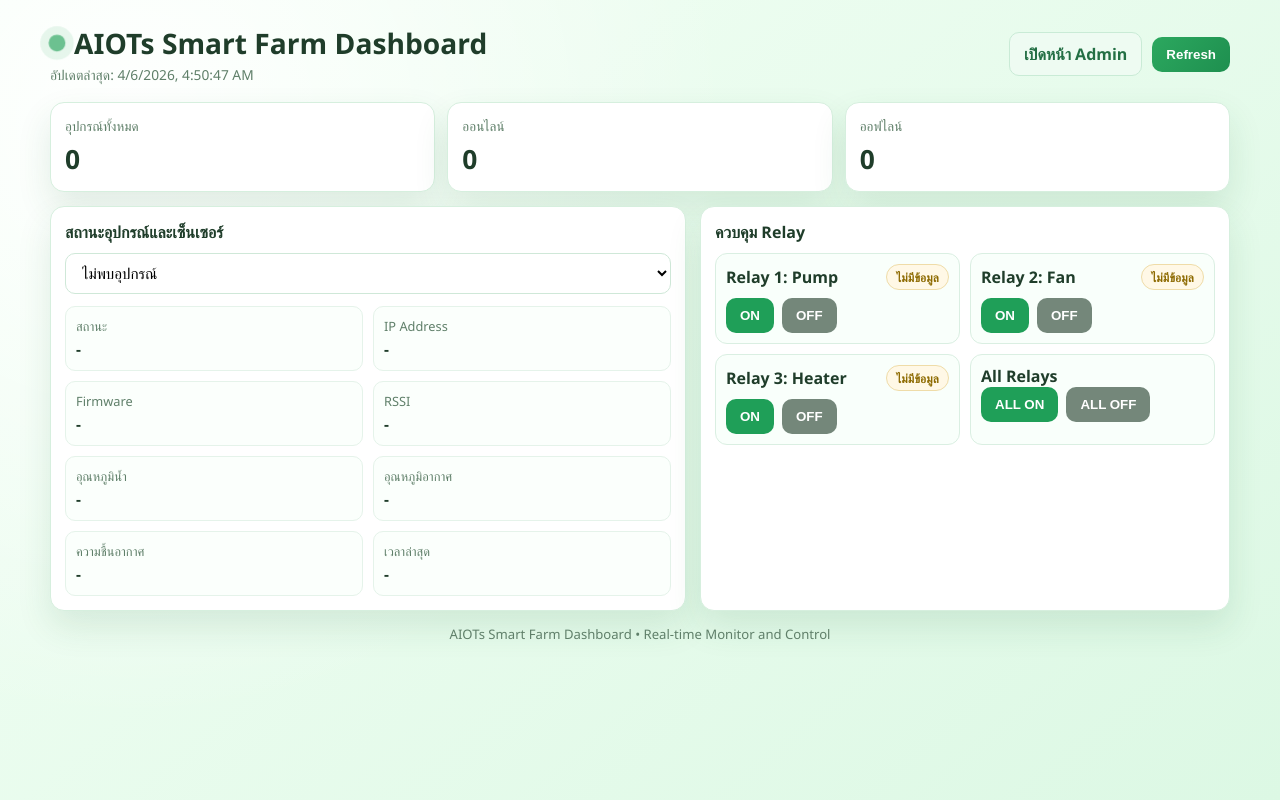
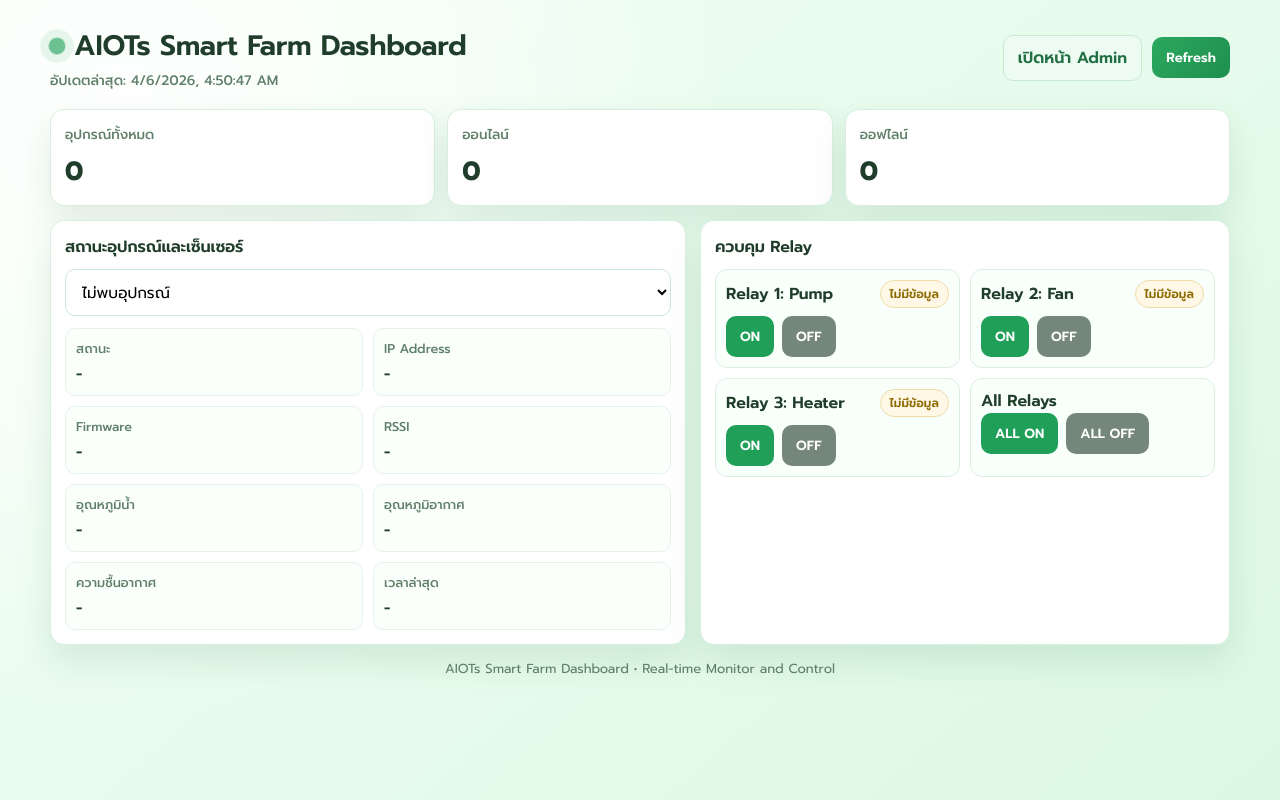
Before and after one commit to serttk-lgtm/myAPP-Django-AIOTs, a Django app: page / in a window 1280 px wide. Run offline with Django 5.2, Linux system fonts and the light colour scheme; data that the repository does not hold is empty; parts of the project's set-up code (start-up, migrations or seed data) failed here and were passed over.

Commit message:
ok Update

```diff
--- /dev/null
+++ b/myapp/templates/includes/design_tokens.html
@@ -0,0 +1,44 @@
+<style>
+    :root {
+        --text-main: #1f3d2a;
+        --text-strong: #143120;
+        --text-muted: #5f7f69;
+        --text-muted-alt: #718096;
+
+        --surface-base: #ffffff;
+        --surface-soft: #f9fffb;
+        --surface-soft-2: #fbfffc;
+        --surface-accent: #eefbf2;
+
+        --border-soft: #d6efde;
+        --border-soft-2: #daefe2;
+        --border-soft-3: #e5f3ea;
+        --border-accent: #c9ebd6;
+
+        --success-bg: #e5f9ed;
+        --success-text: #1a7f42;
+        --success-border: #bce8cf;
+
+        --danger-bg: #ffecec;
+        --danger-text: #b53636;
+        --danger-border: #f8c9c9;
+
+        --radius-sm: 8px;
+        --radius-md: 10px;
+        --radius-lg: 14px;
+        --radius-xl: 12px;
+        --radius-pill: 999px;
+
+        --space-2: 8px;
+        --space-3: 10px;
+        --space-4: 12px;
+        --space-5: 14px;
+        --space-6: 16px;
+        --space-7: 20px;
+        --space-8: 24px;
+
+        --shadow-soft: 0 2px 4px rgba(0, 0, 0, 0.05);
+        --shadow-card: 0 16px 34px rgba(34, 104, 58, 0.12);
+        --shadow-raised: 0 2px 8px rgba(0, 0, 0, 0.08);
+    }
+</style>
--- /dev/null
+++ b/myapp/templates/includes/prompt_font.html
@@ -0,0 +1,44 @@
+<link rel="preconnect" href="https://fonts.googleapis.com">
+<link rel="preconnect" href="https://fonts.gstatic.com" crossorigin>
+<link href="https://fonts.googleapis.com/css2?family=Prompt:wght@400;500;600;700&display=swap" rel="stylesheet">
+
+<style>
+    :root {
+        --font-ui: "Prompt", "Segoe UI", Tahoma, sans-serif;
+    }
+
+    body,
+    input,
+    select,
+    textarea,
+    button {
+        font-family: var(--font-ui);
+        font-weight: 400;
+    }
+
+    h1,
+    h2,
+    h3,
+    h4,
+    h5,
+    h6 {
+        font-weight: 600;
+        letter-spacing: -0.01em;
+    }
+
+    .btn,
+    .relay-btn,
+    .status-pill,
+    .relay-pill,
+    .status-badge,
+    .current-status {
+        font-weight: 600;
+    }
+
+    .meta,
+    .stat .k,
+    .kv .k,
+    .info-label {
+        font-weight: 500;
+    }
+ </style>
--- /dev/null
+++ b/myapp/templates/includes/ui_components.html
@@ -0,0 +1,96 @@
+<style>
+    .ui-panel {
+        background: var(--surface-base);
+        border: 1px solid var(--border-soft);
+        border-radius: var(--radius-lg);
+        box-shadow: var(--shadow-card);
+    }
+
+    .ui-card {
+        background: var(--surface-base);
+        border-radius: var(--radius-md);
+        box-shadow: var(--shadow-soft);
+    }
+
+    .ui-btn {
+        border: 0;
+        border-radius: var(--radius-md);
+        padding: var(--space-3) var(--space-5);
+        font-weight: 600;
+        cursor: pointer;
+        text-decoration: none;
+        display: inline-flex;
+        align-items: center;
+        justify-content: center;
+        transition: transform 0.18s ease, box-shadow 0.18s ease;
+    }
+
+    .ui-btn:hover {
+        transform: translateY(-1px);
+    }
+
+    .ui-btn:disabled {
+        opacity: 0.45;
+        cursor: not-allowed;
+        transform: none;
+    }
+
+    .ui-select {
+        width: 100%;
+        padding: 10px 12px;
+        border-radius: var(--radius-md);
+        border: 1px solid var(--border-accent);
+        background: var(--surface-base);
+        font-size: 0.95rem;
+    }
+
+    .ui-pill {
+        display: inline-flex;
+        align-items: center;
+        gap: 6px;
+        border-radius: var(--radius-pill);
+        padding: 4px 10px;
+        font-size: 0.79rem;
+        font-weight: 600;
+    }
+
+    .ui-msg {
+        margin-top: var(--space-3);
+        padding: var(--space-3);
+        border-radius: var(--radius-md);
+        font-size: 0.9rem;
+        display: none;
+    }
+
+    .ui-msg.ok {
+        display: block;
+        background: #e8faee;
+        border: 1px solid #bfead0;
+        color: #1f7f45;
+    }
+
+    .ui-msg.err {
+        display: block;
+        background: #ffeded;
+        border: 1px solid #f6c9c9;
+        color: #a63434;
+    }
+
+    .ui-alert {
+        display: none;
+        border-radius: 6px;
+        padding: 6px 10px;
+        font-size: 12px;
+        margin-bottom: 10px;
+    }
+
+    .ui-alert.visible {
+        display: block;
+    }
+
+    .ui-alert.is-warning {
+        background: #fff3cd;
+        color: #7a5800;
+        border: 1px solid #ffc107;
+    }
+</style>
--- /dev/null
+++ b/myapp/templates/myapp/base_dashboard.html
@@ -0,0 +1,16 @@
+<!DOCTYPE html>
+<html lang="th">
+<head>
+    <meta charset="UTF-8">
+    <meta name="viewport" content="width=device-width, initial-scale=1.0">
+    <title>{% block title %}AIOTs Smart Farm Dashboard{% endblock %}</title>
+    {% include "includes/design_tokens.html" %}
+    {% include "includes/prompt_font.html" %}
+    {% include "includes/ui_components.html" %}
+    {% block page_styles %}{% endblock %}
+</head>
+<body class="{% block body_class %}{% endblock %}">
+    {% block content %}{% endblock %}
+    {% block page_scripts %}{% endblock %}
+</body>
+</html>
--- a/myapp/templates/myapp/landing.html
+++ b/myapp/templates/myapp/landing.html
@@ -1,23 +1,15 @@
-<!DOCTYPE html>
-<html lang="th">
-<head>
-    <meta charset="UTF-8">
-    <meta name="viewport" content="width=device-width, initial-scale=1.0">
-    <title>AIOTs Smart Farm Dashboard</title>
+{% extends "myapp/base_dashboard.html" %}
+
+{% block page_styles %}
 <style>
     :root {
         --bg-1: #f3fff5;
         --bg-2: #dcf8e4;
-            --ink: #1f3d2a;
-            --muted: #5f7f69;
         --brand: #2ca85f;
         --brand-2: #1e8f4f;
-            --card: #ffffff;
-            --line: #d6efde;
         --ok: #1e9f55;
         --warn: #c78f00;
         --err: #d63a3a;
-            --shadow: 0 16px 34px rgba(34, 104, 58, 0.12);
     }
 
     * {
@@ -26,8 +18,7 @@
 
     body {
         margin: 0;
-            font-family: "Segoe UI", Tahoma, sans-serif;
-            color: var(--ink);
+        color: var(--text-main);
         background:
             radial-gradient(circle at 10% 15%, rgba(255, 255, 255, 0.95) 0%, rgba(255, 255, 255, 0) 45%),
             linear-gradient(140deg, var(--bg-1), var(--bg-2));
@@ -73,10 +64,11 @@
     h1 {
         margin: 0;
         font-size: clamp(1.2rem, 2.2vw, 1.8rem);
+        font-weight: 600;
     }
 
     .meta {
-            color: var(--muted);
+        color: var(--text-muted);
         font-size: 0.86rem;
         margin-top: 3px;
     }
@@ -148,16 +123,13 @@
     }
 
     .panel {
-            background: var(--card);
-            border: 1px solid var(--line);
-            border-radius: 14px;
-            box-shadow: var(--shadow);
-            padding: 14px;
+        padding: var(--space-5);
     }
 
     .panel h2 {
         margin: 0 0 10px;
         font-size: 1rem;
+        font-weight: 600;
     }
 
     .row {
@@ -229,26 +196,23 @@
     }
 
     .control-title {
-            font-weight: 700;
+        font-weight: 600;
     }
 
     .relay-pill {
-            display: inline-flex;
-            align-items: center;
-            border-radius: 999px;
         padding: 4px 9px;
         font-size: 0.74rem;
-            font-weight: 700;
+        font-weight: 600;
         letter-spacing: 0.01em;
-            border: 1px solid #d8e9df;
+        border: 1px solid var(--border-soft);
         background: #f4f8f6;
-            color: #5f7f69;
+        color: var(--text-muted);
     }
 
     .relay-pill.is-on {
-            background: #e5f9ed;
-            color: #1a7f42;
-            border-color: #bce8cf;
+        background: var(--success-bg);
+        color: var(--success-text);
+        border-color: var(--success-border);
     }
 
     .relay-pill.is-off {
@@ -284,42 +248,14 @@
         color: #fff;
     }
 
-        select {
-            width: 100%;
-            padding: 10px 12px;
-            border-radius: 10px;
-            border: 1px solid #cfe8d8;
-            background: #fff;
+    .ui-select {
         margin-bottom: 12px;
-            font-size: 0.95rem;
-        }
-
-        .msg {
-            margin-top: 10px;
-            padding: 10px;
-            border-radius: 10px;
-            font-size: 0.9rem;
-            display: none;
-        }
-
-        .msg.ok {
-            display: block;
-            background: #e8faee;
-            border: 1px solid #bfead0;
-            color: #1f7f45;
-        }
-
-        .msg.err {
-            display: block;
-            background: #ffeded;
-            border: 1px solid #f6c9c9;
-            color: #a63434;
     }
 
     .footer {
         margin-top: 14px;
         text-align: center;
-            color: var(--muted);
+        color: var(--text-muted);
         font-size: 0.82rem;
     }
 
@@ -353,30 +290,30 @@
             <div class="meta" id="serverTime">กำลังโหลดข้อมูล...</div>
         </div>
         <div class="top-actions">
-                <a href="/admin/" class="btn btn-soft">เปิดหน้า Admin</a>
-                <button type="button" class="btn btn-main" id="refreshBtn">Refresh</button>
+            <a href="/admin/" class="btn ui-btn btn-soft">เปิดหน้า Admin</a>
+            <button type="button" class="btn ui-btn btn-main" id="refreshBtn">Refresh</button>
         </div>
     </div>
 
     <div class="summary">
-            <div class="stat">
+        <div class="stat ui-panel">
             <div class="k">อุปกรณ์ทั้งหมด</div>
             <div class="v" id="totalDevices">0</div>
         </div>
-            <div class="stat">
+        <div class="stat ui-panel">
             <div class="k">ออนไลน์</div>
             <div class="v" id="onlineDevices">0</div>
         </div>
-            <div class="stat">
+        <div class="stat ui-panel">
             <div class="k">ออฟไลน์</div>
             <div class="v" id="offlineDevices">0</div>
         </div>
     </div>
 
     <div class="layout">
-            <div class="panel">
+        <div class="panel ui-panel">
             <h2>สถานะอุปกรณ์และเซ็นเซอร์</h2>
-                <select id="deviceSelect"></select>
+            <select id="deviceSelect" class="ui-select"></select>
 
             <div class="row">
                 <div class="kv"><div class="k">สถานะ</div><div class="v" id="deviceStatus">-</div></div>
@@ -390,54 +327,57 @@
             </div>
         </div>
 
-            <div class="panel">
+        <div class="panel ui-panel">
             <h2>ควบคุม Relay</h2>
+            <div id="staleWarning" class="stale-warn ui-alert is-warning">⚠️ ข้อมูล Relay เก่า — ยังไม่ได้รับ Telemetry ล่าสุดจากอุปกรณ์ (สถานะที่แสดงอาจไม่ตรงกับความเป็นจริง)</div>
             <div class="controls">
                 <div class="control-card">
                     <div class="control-head">
                         <div class="control-title">Relay 1: Pump</div>
-                            <span class="relay-pill is-unknown" id="relay1State">ไม่มีข้อมูล</span>
+                        <span class="relay-pill ui-pill is-unknown" id="relay1State">ไม่มีข้อมูล</span>
                     </div>
                     <div class="btn-group">
-                            <button class="btn btn-on" data-action="pump_on">ON</button>
-                            <button class="btn btn-off" data-action="pump_off">OFF</button>
+                        <button class="btn ui-btn btn-on" data-action="pump_on">ON</button>
+                        <button class="btn ui-btn btn-off" data-action="pump_off">OFF</button>
                     </div>
                 </div>
                 <div class="control-card">
                     <div class="control-head">
                         <div class="control-title">Relay 2: Fan</div>
-                            <span class="relay-pill is-unknown" id="relay2State">ไม่มีข้อมูล</span>
+                        <span class="relay-pill ui-pill is-unknown" id="relay2State">ไม่มีข้อมูล</span>
                     </div>
                     <div class="btn-group">
-                            <button class="btn btn-on" data-action="fan_on">ON</button>
-                            <button class="btn btn-off" data-action="fan_off">OFF</button>
+                        <button class="btn ui-btn btn-on" data-action="fan_on">ON</button>
+                        <button class="btn ui-btn btn-off" data-action="fan_off">OFF</button>
                     </div>
                 </div>
                 <div class="control-card">
                     <div class="control-head">
                         <div class="control-title">Relay 3: Heater</div>
-                            <span class="relay-pill is-unknown" id="relay3State">ไม่มีข้อมูล</span>
+                        <span class="relay-pill ui-pill is-unknown" id="relay3State">ไม่มีข้อมูล</span>
                     </div>
                     <div class="btn-group">
-                            <button class="btn btn-on" data-action="heater_on">ON</button>
-                            <button class="btn btn-off" data-action="heater_off">OFF</button>
+                        <button class="btn ui-btn btn-on" data-action="heater_on">ON</button>
+                        <button class="btn ui-btn btn-off" data-action="heater_off">OFF</button>
                     </div>
                 </div>
                 <div class="control-card">
                     <div class="control-title">All Relays</div>
                     <div class="btn-group">
-                            <button class="btn btn-on" data-action="all_on">ALL ON</button>
-                            <button class="btn btn-off" data-action="all_off">ALL OFF</button>
+                        <button class="btn ui-btn btn-on" data-action="all_on">ALL ON</button>
+                        <button class="btn ui-btn btn-off" data-action="all_off">ALL OFF</button>
                     </div>
                 </div>
             </div>
-                <div id="controlMsg" class="msg"></div>
+            <div id="controlMsg" class="msg ui-msg"></div>
         </div>
     </div>
 
     <div class="footer">AIOTs Smart Farm Dashboard • Real-time Monitor and Control</div>
 </div>
+{% endblock %}
 
+{% block page_scripts %}
 <script>
     const actionMap = {
         all_on: { relay1_pump: true, relay2_fan: true, relay3_heater: true },
@@ -460,41 +400,111 @@
 
     function statusPill(status) {
         if (status === 'online') {
-                return '<span class="status-pill online">Online</span>';
+            return '<span class="status-pill ui-pill online">Online</span>';
         }
-            return '<span class="status-pill offline">Offline</span>';
+        return '<span class="status-pill ui-pill offline">Offline</span>';
     }
 
     function setMessage(text, type) {
         const box = document.getElementById('controlMsg');
-            box.className = 'msg ' + type;
+        box.className = 'msg ui-msg ' + type;
         box.textContent = text;
     }
 
     function setRelayPill(elementId, mode, text) {
         const el = document.getElementById(elementId);
         if (!el) return;
-            el.className = `relay-pill ${mode}`;
+        el.className = `relay-pill ui-pill ${mode}`;
         el.textContent = text;
+    }
+
+    function setButtonDisabled(action, disabled) {
+        const btn = document.querySelector(`[data-action="${action}"]`);
+        if (btn) {
+            btn.disabled = disabled;
+        }
+    }
+
+    const STALE_THRESHOLD_MS = 60 * 1000;
+
+    function isTelemetryStale(telemetry) {
+        const createdAt = telemetry && telemetry.created_at ? new Date(telemetry.created_at) : null;
+        return !createdAt || (Date.now() - createdAt.getTime() > STALE_THRESHOLD_MS);
+    }
+
+    function telemetryAgeText(telemetry) {
+        const createdAt = telemetry && telemetry.created_at ? new Date(telemetry.created_at) : null;
+        if (!createdAt) return 'ไม่ทราบ';
+        const secs = Math.round((Date.now() - createdAt.getTime()) / 1000);
+        if (secs < 60) return `${secs} วิที่แล้ว`;
+        return `${Math.round(secs / 60)} นาทีที่แล้ว`;
+    }
+
+    function updateControlButtons(device) {
+        const telemetry = (device && device.latest_telemetry) || {};
+        const relay = telemetry.relay_status || {};
+
+        if (!device || isTelemetryStale(telemetry)) {
+            ['pump_on', 'pump_off', 'fan_on', 'fan_off', 'heater_on', 'heater_off', 'all_on', 'all_off'].forEach((action) => setButtonDisabled(action, false));
+            return;
+        }
+
+        const relayToActions = [
+            { key: 'relay1_pump', on: 'pump_on', off: 'pump_off' },
+            { key: 'relay2_fan', on: 'fan_on', off: 'fan_off' },
+            { key: 'relay3_heater', on: 'heater_on', off: 'heater_off' }
+        ];
+
+        let knownCount = 0;
+        let onCount = 0;
+
+        for (const item of relayToActions) {
+            const state = relay[item.key];
+            if (state === true) {
+                setButtonDisabled(item.on, true);
+                setButtonDisabled(item.off, false);
+                knownCount += 1;
+                onCount += 1;
+            } else if (state === false) {
+                setButtonDisabled(item.on, false);
+                setButtonDisabled(item.off, true);
+                knownCount += 1;
+            } else {
+                setButtonDisabled(item.on, false);
+                setButtonDisabled(item.off, false);
+            }
+        }
+
+        if (knownCount === 3) {
+            setButtonDisabled('all_on', onCount === 3);
+            setButtonDisabled('all_off', onCount === 0);
+        } else {
+            setButtonDisabled('all_on', false);
+            setButtonDisabled('all_off', false);
+        }
     }
 
     function renderRelayStatus(device) {
         const telemetry = (device && device.latest_telemetry) || {};
         const relay = telemetry.relay_status || {};
-            const isOnline = !!device && device.status === 'online';
+        const staleEl = document.getElementById('staleWarning');
 
         if (!device) {
             setRelayPill('relay1State', 'is-unknown', 'ไม่มีข้อมูล');
             setRelayPill('relay2State', 'is-unknown', 'ไม่มีข้อมูล');
             setRelayPill('relay3State', 'is-unknown', 'ไม่มีข้อมูล');
+            if (staleEl) staleEl.classList.remove('visible');
             return;
         }
 
-            if (!isOnline) {
-                setRelayPill('relay1State', 'is-offline', 'อุปกรณ์ออฟไลน์');
-                setRelayPill('relay2State', 'is-offline', 'อุปกรณ์ออฟไลน์');
-                setRelayPill('relay3State', 'is-offline', 'อุปกรณ์ออฟไลน์');
-                return;
+        const stale = isTelemetryStale(telemetry);
+        if (staleEl) {
+            if (stale) {
+                staleEl.textContent = `⚠️ ข้อมูล Relay เก่า (${telemetryAgeText(telemetry)}) — ยังไม่ได้รับ Telemetry ล่าสุด สถานะที่แสดงอาจไม่ตรงกับความเป็นจริง`;
+                staleEl.classList.add('visible');
+            } else {
+                staleEl.classList.remove('visible');
+            }
         }
 
         const relayConfig = [
@@ -505,10 +515,12 @@
 
         for (const item of relayConfig) {
             const state = relay[item.key];
-                if (state === true) {
-                    setRelayPill(item.elementId, 'is-on', 'ON • กำลังทำงาน');
+            if (stale) {
+                setRelayPill(item.elementId, 'is-offline', `เก่า • ${telemetryAgeText(telemetry)}`);
+            } else if (state === true) {
+                setRelayPill(item.elementId, 'is-on', 'ON • แนะนำกด OFF');
             } else if (state === false) {
-                    setRelayPill(item.elementId, 'is-off', 'OFF • หยุดทำงาน');
+                setRelayPill(item.elementId, 'is-off', 'OFF • แนะนำกด ON');
             } else {
                 setRelayPill(item.elementId, 'is-unknown', 'ไม่มีข้อมูลล่าสุด');
             }
@@ -528,6 +540,7 @@
         document.getElementById('airHumidity').textContent = sensors.air_humidity !== undefined ? sensors.air_humidity + ' %' : '-';
         document.getElementById('lastSeen').textContent = formatDateTime(device ? device.last_seen : null);
         renderRelayStatus(device);
+        updateControlButtons(device);
     }
 
     function updateDeviceSelect() {
@@ -551,11 +564,11 @@
             select.appendChild(opt);
         }
 
-            if (current && devices.some(d => d.board_id === current)) {
+        if (current && devices.some((device) => device.board_id === current)) {
             select.value = current;
         }
 
-            const selected = devices.find(d => d.board_id === select.value) || devices[0];
+        const selected = devices.find((device) => device.board_id === select.value) || devices[0];
         select.value = selected.board_id;
         fillDeviceDetails(selected);
     }
@@ -608,7 +621,7 @@
     }
 
     document.getElementById('deviceSelect').addEventListener('change', () => {
-            const selected = devices.find(d => d.board_id === document.getElementById('deviceSelect').value);
+        const selected = devices.find((device) => device.board_id === document.getElementById('deviceSelect').value);
         fillDeviceDetails(selected || null);
     });
 
```
Also changed, not shown: other parts of myapp/templates/myapp/landing.html (+27 -49 lines), myapp/templates/admin/base_site.html (added, +59 -0 lines), myapp/templates/admin/myapp/relay_control.html (+37 -34 lines), 1 other file. Lines whose indentation alone changed are shown as unchanged.
